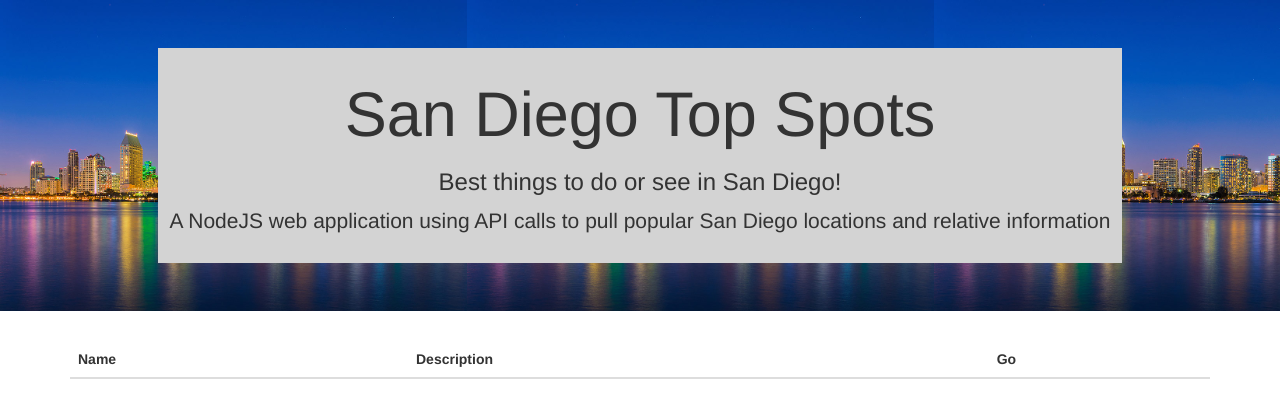
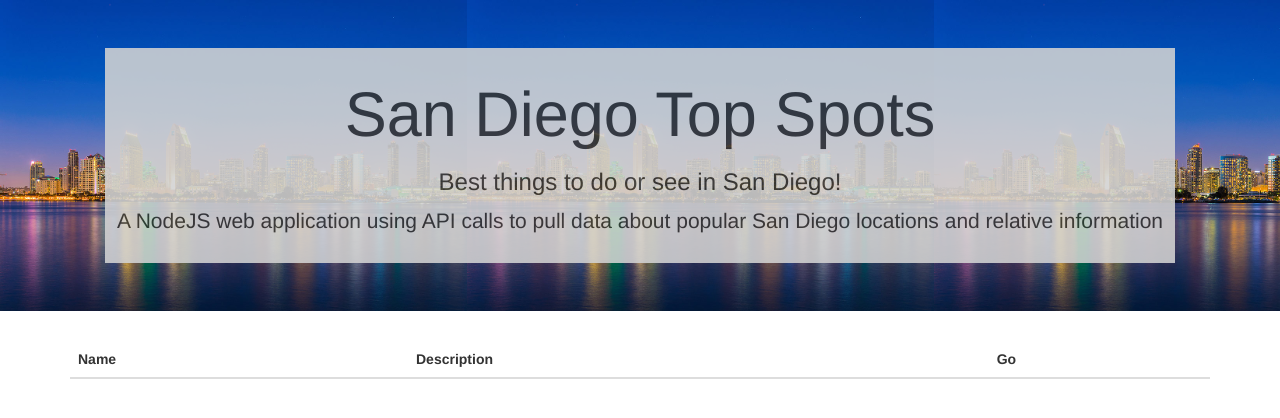
Before and after one commit to matthewhaotran/SanDiegoTopSpots, a website: page index.html in a window 1280 px wide. Drawn offline with nearby package versions, Linux system fonts and the light colour scheme; no server answers.

Commit message:
transparent header

```diff
--- a/css/styles.css
+++ b/css/styles.css
@@ -7,4 +7,5 @@
      background-color: lightgrey;
      display: inline-block;
      padding: 1.2rem;
+     opacity: 0.88;
  }
--- a/index.html
+++ b/index.html
@@ -14,7 +14,7 @@
         <div id="header">
             <h1>San Diego Top Spots</h1>
             <h3>Best things to do or see in San Diego!</h3>
-            <p>A NodeJS web application using API calls to pull popular San Diego locations and relative information</p>
+            <p class="description">A NodeJS web application using API calls to pull data about popular San Diego locations and relative information</p>
         </div>
     </div>
     <div class="container">
```
